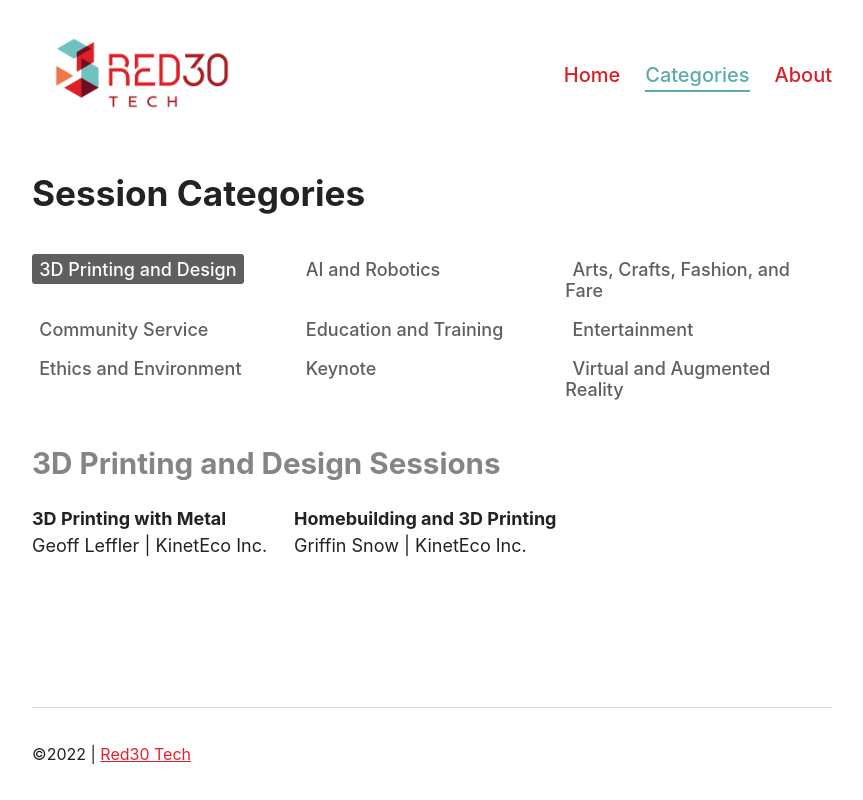
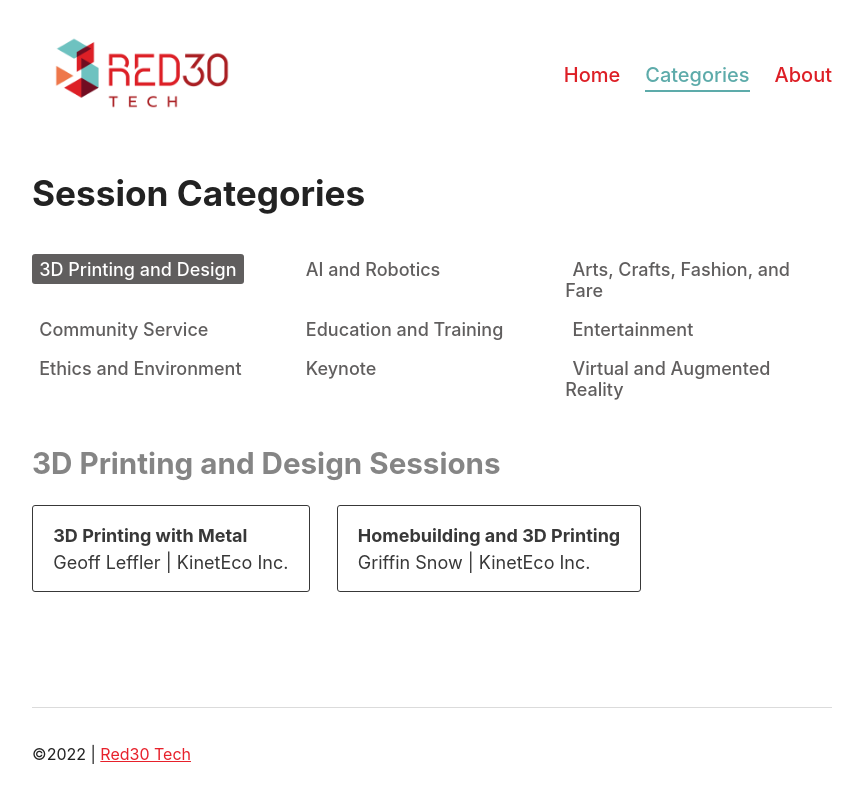
Before and after one commit to byronn-1/React-Router-Training, a React (Create React App) app: page /categories/3d-printing-and-design in a window 1280 px wide. Shown: the whole page, without its empty margins (208-1071 px from the left). Built offline with nearby package versions, Linux system fonts and the light colour scheme.

Commit message:
Added route nested in another nested route destructured URL and pulled data to render

```diff
--- a/src/components/App.js
+++ b/src/components/App.js
@@ -5,8 +5,10 @@ import Home from "./Home";
 import Categories from "./Categories";
 import About from "./About";
 import Category from "./Category";
+import Session from "./Session";
 
 
+//introduced a nested route (for sessionId) nested in another route!
 function App() {
   return (
     <div className="app">
@@ -14,7 +16,9 @@ function App() {
       <Routes>
         <Route path="/" element={<Home title="Welcome to Red30 tech" />} />
         <Route path="categories" element={<Categories />}>
-          <Route path=":catId" element={<Category />} />
+          <Route path=":catId" element={<Category />} >
+            <Route path=":sessionId" element={<Session />} />
+          </Route>
         </Route>
         <Route path="about" element={<About />} />
         <Route
--- a/src/components/Category.js
+++ b/src/components/Category.js
@@ -1,10 +1,11 @@
-import { useParams } from "react-router-dom";
+import { NavLink, Outlet, useParams } from "react-router-dom";
 
 import { getCategory } from "../api";
 
 
+//Added clickable links with nav link
+//added an Outlet component to show where to render the Session component
 export default function Category() {
-
   const { catId } = useParams();
   const category = getCategory(catId);
 
@@ -13,15 +14,20 @@ export default function Category() {
       <h2>{category.name} Sessions</h2>
 
       <ul className="session-list">
-        {category?.sessions.map(session => (
+        {category?.sessions.map((session) => (
           <li className="session" key={session.id}>
-            <p className="session-name">{session.name}</p>
-            <p>
-              {session.speaker.name} | {session.speaker.org}
-            </p>
-          </li>
+            <NavLink
+            className={({isActive}) => isActive ? "session-active" : null}
+              to={session.id}>
+              <p className="session-name">{session.name}</p>
+              <p>
+                {session.speaker.name} | {session.speaker.org}
+              </p>
+              </NavLink>
+            </li>
         ))}
       </ul>
+      <Outlet />
     </>
   );
 }
--- a/src/components/Session.js
+++ b/src/components/Session.js
@@ -1,9 +1,13 @@
 import { getSession } from "../api";
+import { useParams } from "react-router-dom";
 
+
+//destructured the catId and sessionId from the URL
+//Passed these params to the getSession function to retrieve data
 export default function Session() {
-  // Replace the placeholder catId and sessionId variables with a React Router Hook
-  const catId = "3d-printing-and-design";
-  const sessionId = "3d-printing-metal";
+
+  const { catId, sessionId } = useParams();
+
 
   const { name, desc, speaker } = getSession({ catId, sessionId });
 
```
